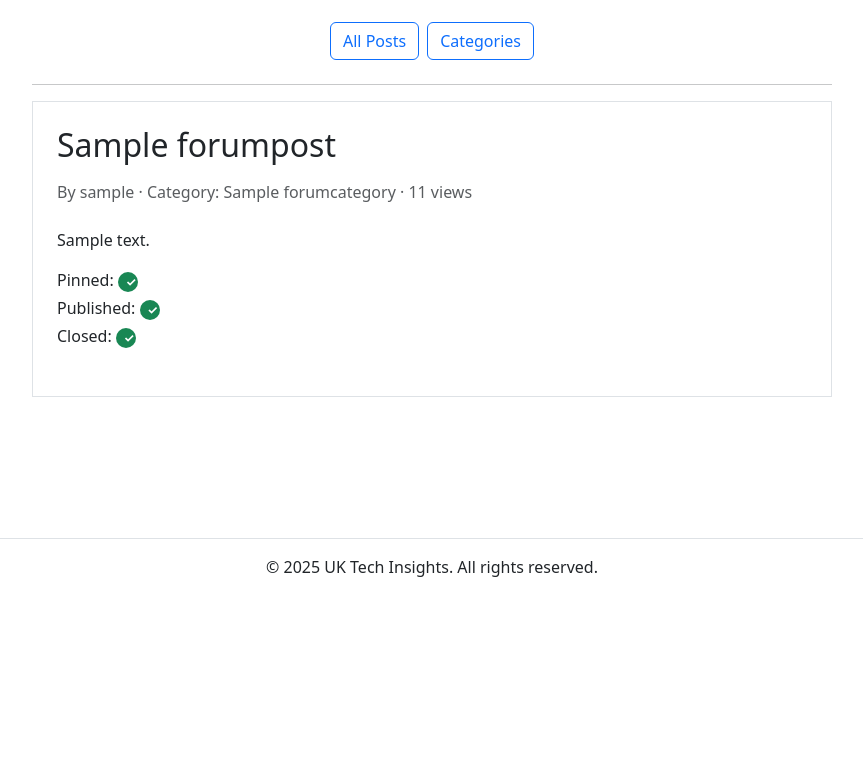
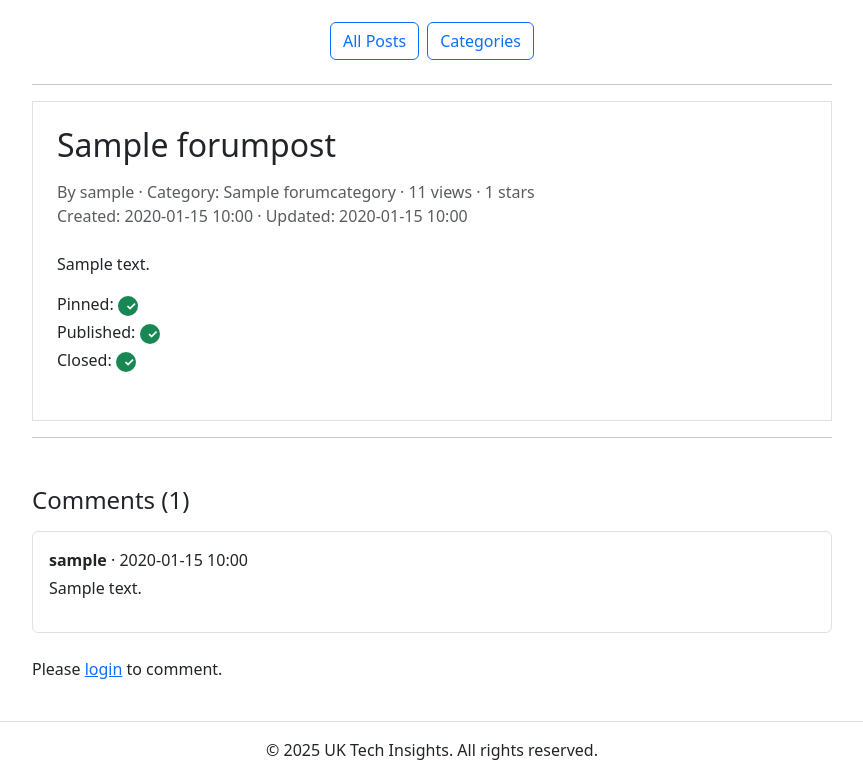
Before and after one commit to Galchov/uk-tech-insights, a Django app: a page that uses templates/forum/post_details.html in a window 1280 px wide. Shown: the part 205-983 px from the top of the page, without its empty margins (208-1071 px from the left). Before the commit the page ends 782 px from the top, so only its background shows below. Run offline with Django 5.2, Linux system fonts and the light colour scheme; tables that the repository leaves empty hold one stand-in row (values such as "Sample post"); some libraries are stand-ins or nearby versions.

Commit message:
:construction: feat: add comments to forum

```diff
--- /dev/null
+++ b/apps/common/forms.py
@@ -0,0 +1,15 @@
+from django import forms
+from .models import Comment
+
+
+class CommentForm(forms.ModelForm):
+    class Meta:
+        model = Comment
+        fields = ['content']
+        widgets = {
+            'content': forms.Textarea(attrs={
+                'class': 'form-control',
+                'rows': 3,
+                'placeholder': 'Write your comment here...',
+            }),
+        }
--- a/apps/common/urls.py
+++ b/apps/common/urls.py
@@ -5,5 +5,6 @@ from . import views
 app_name = 'common'
 
 urlpatterns = [
-    path('', views.home_page_view, name="home"),
+    path('', views.HomePageView.as_view(), name="home"),
+    path('<str:model>/<slug:slug>/comment/', views.AddCommentView.as_view(), name='add_comment'),
 ]
--- a/apps/forum/urls.py
+++ b/apps/forum/urls.py
@@ -1,4 +1,4 @@
-from django.urls import path
+from django.urls import path, include
 from . import views
 
 
@@ -18,4 +18,6 @@ urlpatterns = [
 
     path('categories/', views.CategoryListView.as_view(), name="category_list"),
     path('categories/<slug:slug>/', views.CategoryPostListView.as_view(), name="category_posts"),
+
+    path('posts/', include('apps.common.urls')),
 ]
--- a/apps/forum/views.py
+++ b/apps/forum/views.py
@@ -6,6 +6,7 @@ from django.shortcuts import get_object_or_404, redirect
 from django.urls import reverse_lazy
 
 from .models import ForumPost, ForumCategory
+from apps.common.forms import CommentForm
 
 
 ##### Public Views #####
@@ -24,6 +25,12 @@ class ForumPostDetailView(DetailView):
     model = ForumPost
     template_name = 'forum/post_details.html'
     context_object_name = 'post'
+
+    def get_context_data(self, **kwargs):
+        context = super().get_context_data(**kwargs)
+        context['comments'] = self.object.comments.all().order_by('created_at')
+        context['comment_form'] = CommentForm()
+        return context
 
     def get_object(self, queryset=None):
         obj = super().get_object(queryset)
--- a/templates/forum/post_details.html
+++ b/templates/forum/post_details.html
@@ -7,7 +7,13 @@
     <h2 class="mb-3">{{ post.title }}</h2>
 
     <p class="text-muted mb-1">
-        By {{ post.author }} &middot; Category: {{ post.category }} &middot; {{ post.views }} views
+        By {{ post.author }}
+        &middot; Category: {{ post.category }}
+        &middot; {{ post.views }} views
+        &middot; {{ post.stars.count }} stars
+        <br>
+        Created: {{ post.created_at|date:"Y-m-d H:i" }}
+        &middot; Updated: {{ post.updated_at|date:"Y-m-d H:i" }}
     </p>
 
     <p class="mb-4">{{ post.content|linebreaks }}</p>
@@ -81,4 +87,33 @@
         </div>
     {% endif %}
 </div>
+<hr>
+<h4 class="mt-5 mb-3">Comments ({{ comments.count }})</h4>
+
+{% if comments %}
+    <div class="mb-4">
+        {% for comment in comments %}
+            <div class="border rounded p-3 mb-2">
+                <p class="mb-1"><strong>{{ comment.user }}</strong> &middot; {{ comment.created_at|date:"Y-m-d H:i" }}</p>
+                <p class="mb-0">{{ comment.content|linebreaks }}</p>
+            </div>
+        {% endfor %}
+    </div>
+{% else %}
+    <p>No comments yet. Be the first to comment!</p>
+{% endif %}
+
+{% if user.is_authenticated %}
+    <h5 class="mt-4">Add a comment</h5>
+    <form method="post" action="{% url 'common:add_comment' 'forumpost' post.slug %}">
+        {% csrf_token %}
+        <div class="mb-3">
+            {{ comment_form.content }}
+            {{ comment_form.content.errors }}
+        </div>
+        <button type="submit" class="btn btn-primary">Submit</button>
+    </form>
+{% else %}
+    <p class="mt-3">Please <a href="{% url 'accounts:login' %}?next={{ request.path }}">login</a> to comment.</p>
+{% endif %}
 {% endblock %}
```
Also changed, not shown: apps/common/views.py (+33 -5 lines).
